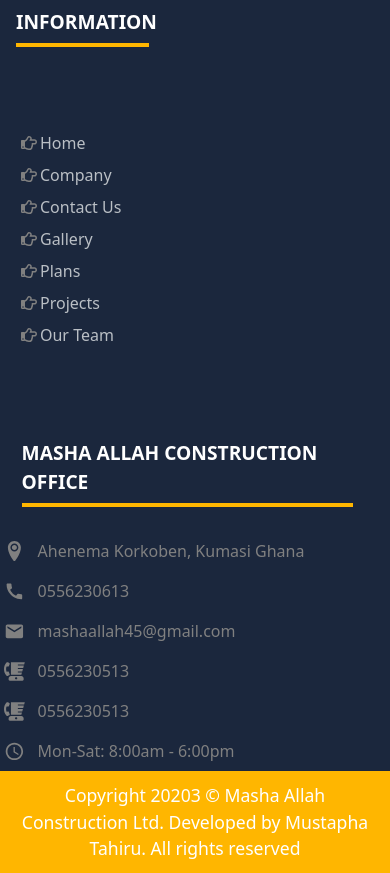
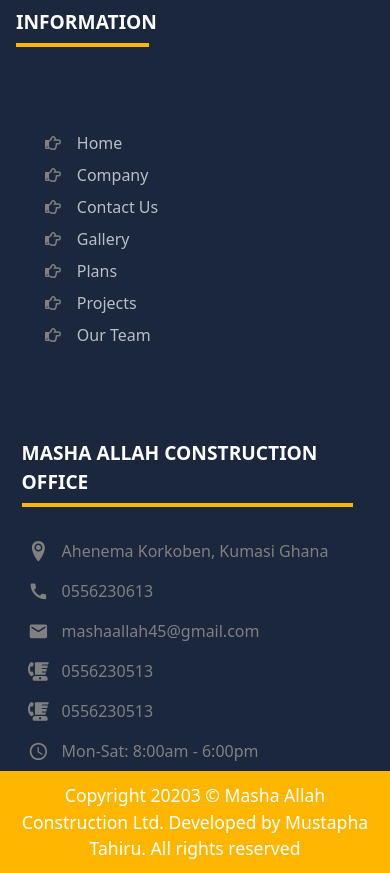
Before and after one commit to TahiruMustapha/Architectural-site, a React (Create React App) app: page / in a window 390 px wide. Shown: the part 6520-7393 px from the top of the page. Built offline with nearby package versions, Linux system fonts and the light colour scheme.

Commit message:
made change

```diff
--- a/src/Footer/Footer.css
+++ b/src/Footer/Footer.css
@@ -267,9 +267,16 @@
     .information ul li{
         margin-left: 1.3rem;
     }
+    .information ul li svg{
+        margin-left: 1.5rem;
+        margin-right: 1rem;
+    }
     .office{
         margin-left: 1.5rem;
         width: 100%;
+    }
+    .office ul li svg{
+        margin-left: 1.5rem;
     }
     .office h3{
         width: 85%;
```
